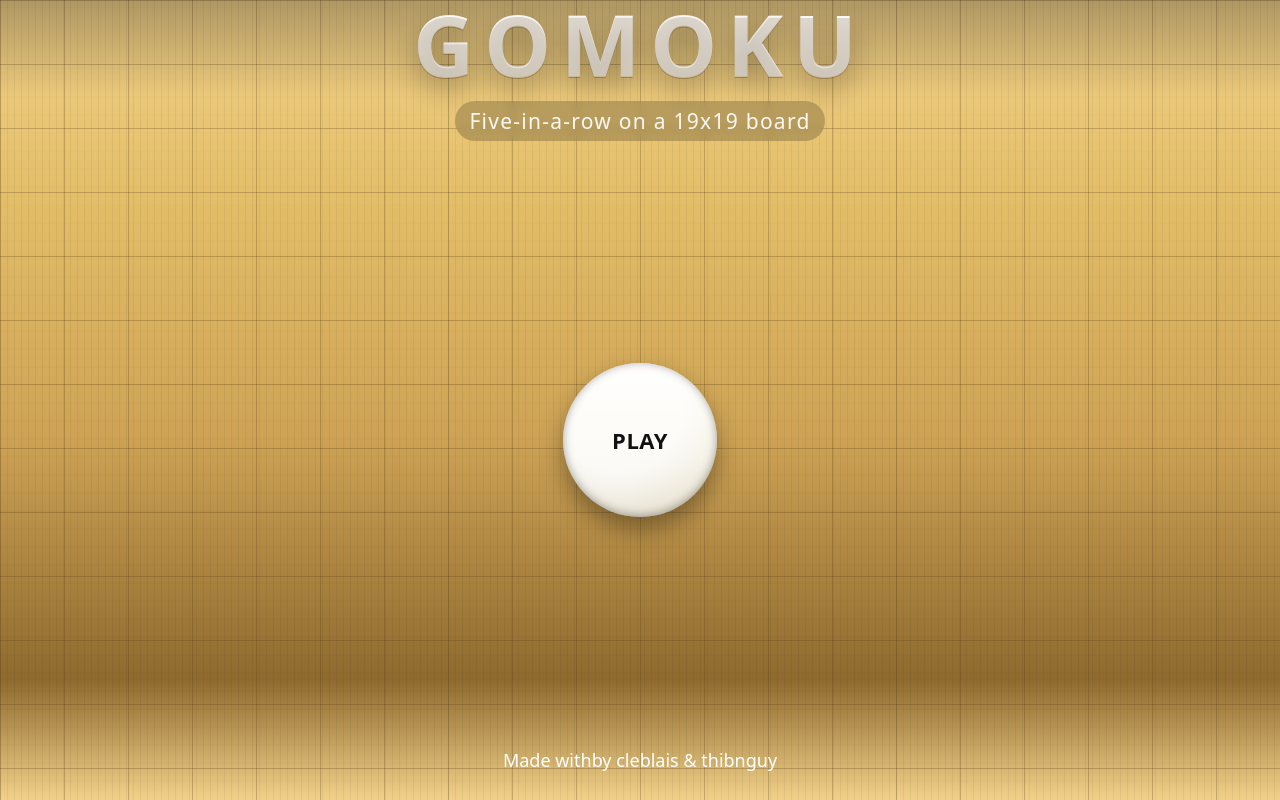
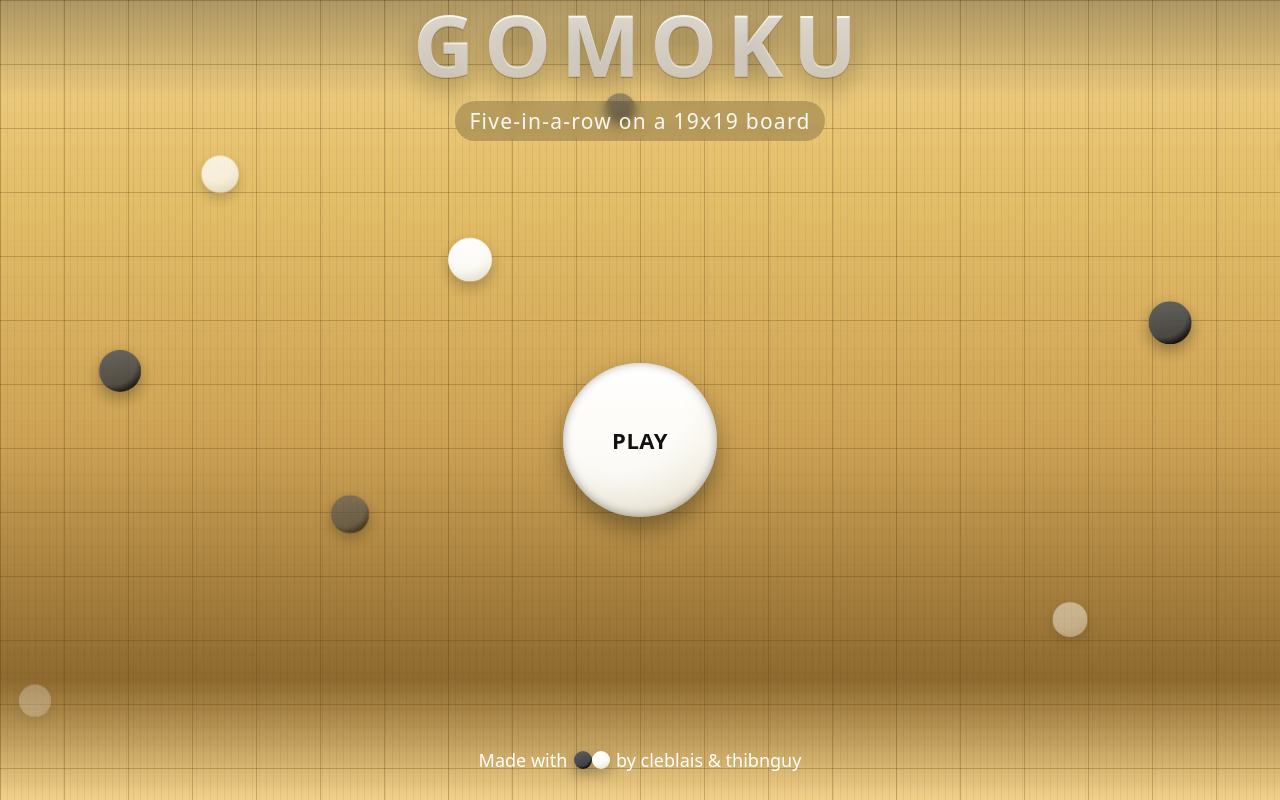
Before and after one commit to ThibaultNGUYEN26/gomoku, a React (Vite) app: page / in a window 1280 px wide. Built offline with nearby package versions, Linux system fonts and the light colour scheme.

Commit message:
Add styles for menu and inline stone elements

```diff
--- a/src/App.css
+++ b/src/App.css
@@ -56,6 +56,66 @@ body {
 
   background-blend-mode:
     normal, normal, multiply, soft-light, normal;
+}
+
+.menu-stone, .inline-stone {
+  display: inline-block;
+  width: 1em;
+  height: 1em;
+  border-radius: 50%;
+  position: relative;
+  background-size: cover;
+  background-repeat: no-repeat;
+}
+.inline-stone {
+  width: 1em;
+  height: 1em;
+  vertical-align: middle;
+}
+
+.inline-stone + .inline-stone {
+  margin-left: 0;
+}
+
+.inline-stone:first-of-type {
+  margin-left: .35em;
+}
+
+.inline-stone:last-of-type {
+  margin-right: .35em;
+}
+
+.stone-group {
+  display: inline-flex;
+  align-items: center;
+  gap: 0;
+}
+
+.stone-group .inline-stone:first-child {
+  margin-left: .35em;
+}
+
+.stone-group .inline-stone:last-child {
+  margin-right: .35em;
+}
+
+.menu-stone.black, .inline-stone.black {
+  background-image:
+    radial-gradient(120% 120% at 35% 30%, rgba(255,255,255,.22) 0 45%, rgba(255,255,255,0) 60%),
+    radial-gradient(140% 140% at 70% 75%, rgba(0,0,0,.35), transparent 60%),
+    linear-gradient(180deg, #2F2F2F, #1E1E1E 55%, #0B0B0B);
+  box-shadow: 0 6px 14px rgba(0,0,0,.35);
+}
+
+.menu-stone.white, .inline-stone.white {
+  background-image:
+    radial-gradient(120% 120% at 35% 28%, rgba(255,255,255,.75) 0 35%, rgba(255,255,255,0) 65%),
+    linear-gradient(180deg, #FFFDF6, #F4F0E3 55%, #E4DECC);
+  box-shadow: 0 6px 14px rgba(0,0,0,.25);
+}
+
+@media (prefers-reduced-motion: reduce) {
+  .menu-stone, .inline-stone { box-shadow: 0 4px 10px rgba(0,0,0,.28); }
 }
 
 .header-bar {
```
